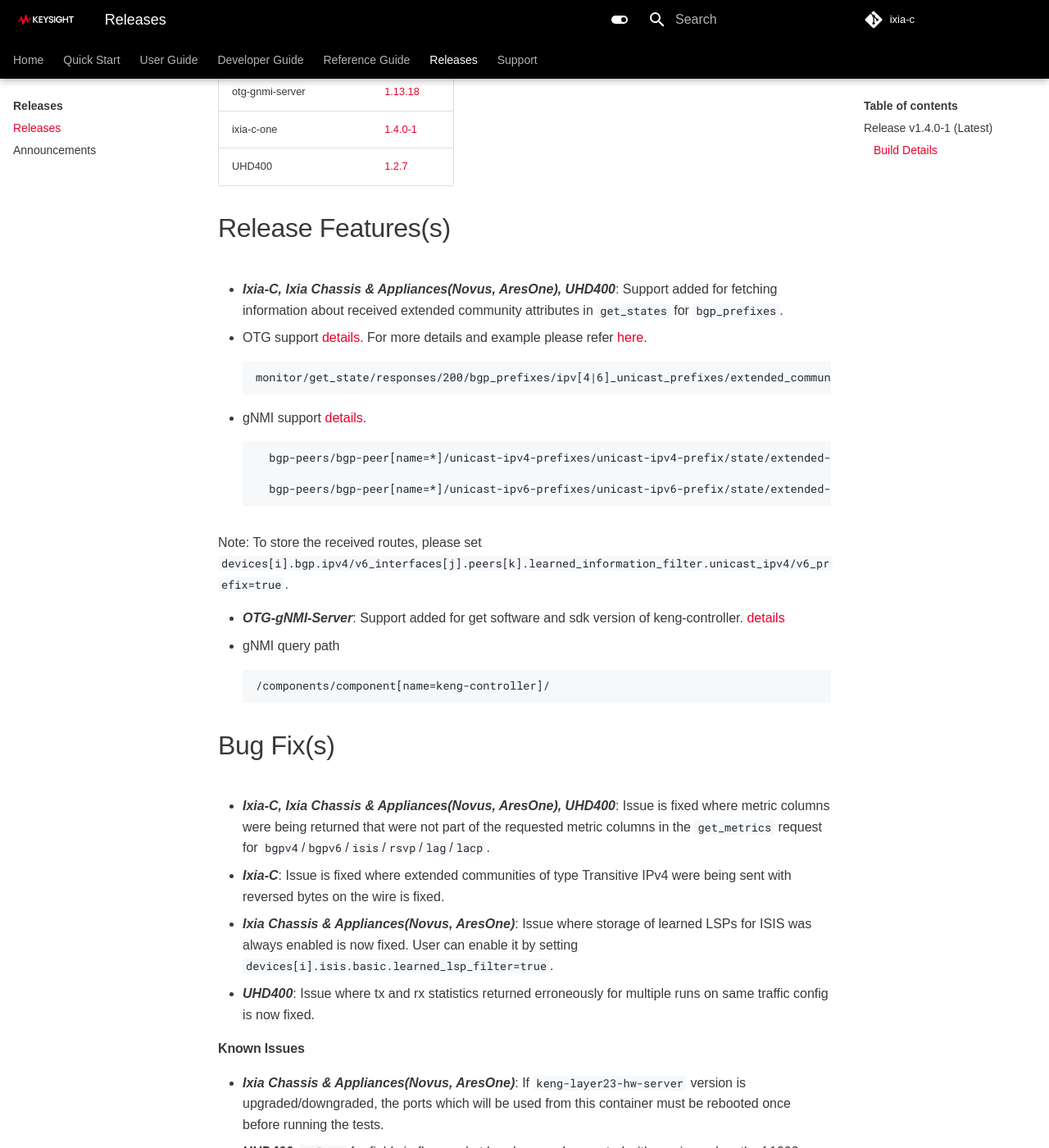
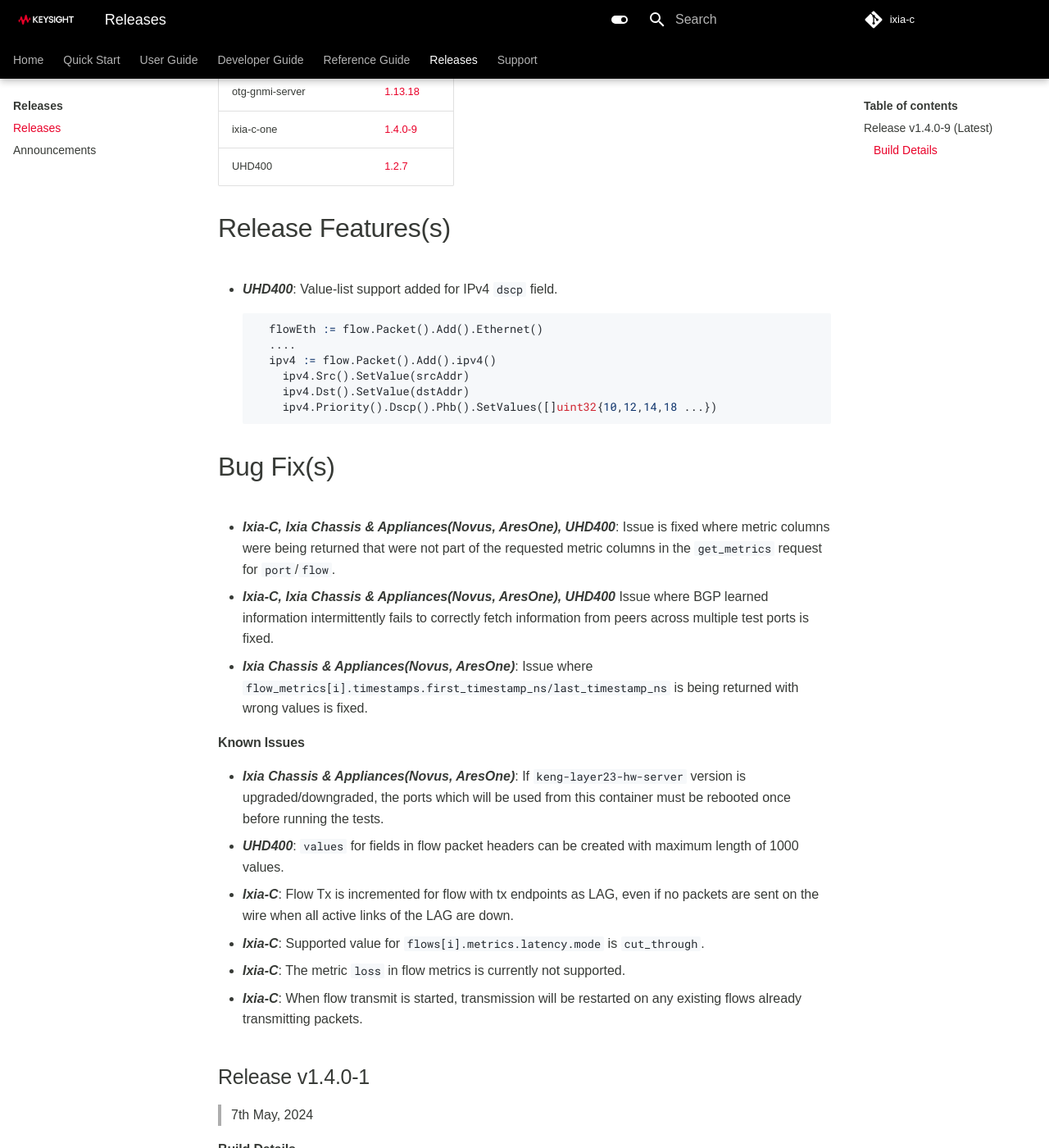
Before and after one commit to open-traffic-generator/ixia-c, an MkDocs documentation site: the page built from docs/releases.md, in a window 1280 px wide and 1400 px high, scrolled down 727 px. Shown: the whole window at 82% size. Built offline with MkDocs 1.6.1 and Material for MkDocs 9.7.7, drawn with Linux system fonts in a browser that asks for light colours; some web fonts are replaced; comment, search, counter and statistics services are not loaded; some of the changed text lies outside the part shown.

Commit message:
Release v1.4.0-9

````diff
--- a/deployments/k8s/components/images/kustomization.yaml
+++ b/deployments/k8s/components/images/kustomization.yaml
@@ -1,14 +1,14 @@
 apiVersion: kustomize.config.k8s.io/v1alpha1
 kind: Component
 
-# Release: https://github.com/open-traffic-generator/ixia-c/releases/tag/v1.4.0-1
+# Release: https://github.com/open-traffic-generator/ixia-c/releases/tag/v1.4.0-9
 images:
   - name: keng-controller
     newName: ghcr.io/open-traffic-generator/keng-controller
-    newTag: "1.4.0-1"
+    newTag: "1.4.0-9"
   - name: otg-gnmi-server
     newName: ghcr.io/open-traffic-generator/otg-gnmi-server
     newTag: "1.13.18"
   - name: ixia-c-traffic-engine
     newName: ghcr.io/open-traffic-generator/ixia-c-traffic-engine
-    newTag: "1.6.0.167"
+    newTag: "1.8.0.3"
--- a/docs/releases.md
+++ b/docs/releases.md
@@ -1,6 +1,54 @@
 # Ixia-c Release Notes and Version Compatibility
 
-## Release  v1.4.0-1 (Latest)
+## Release  v1.4.0-9 (Latest)
+> 17th May, 2024
+
+#### Build Details
+
+| Component                     | Version       |
+|-------------------------------|---------------|
+| Open Traffic Generator API    | [1.4.0](https://redocly.github.io/redoc/?url=https://raw.githubusercontent.com/open-traffic-generator/models/v1.4.0/artifacts/openapi.yaml)         |
+| snappi                        | [1.4.0](https://pypi.org/project/snappi/1.4.0)        |
+| gosnappi                      | [1.4.0](https://pkg.go.dev/github.com/open-traffic-generator/snappi/gosnappi@v1.4.0)        |
+| keng-controller               | [1.4.0-9](https://github.com/orgs/open-traffic-generator/packages/container/package/keng-controller)    |
+| ixia-c-traffic-engine         | [1.8.0.3](https://github.com/orgs/open-traffic-generator/packages/container/package/ixia-c-traffic-engine)       |
+| keng-app-usage-reporter       | [0.0.1-52](https://github.com/orgs/open-traffic-generator/packages/container/package/keng-app-usage-reporter)      |
+| ixia-c-protocol-engine        | [1.00.0.379](https://github.com/orgs/open-traffic-generator/packages/container/package/ixia-c-protocol-engine)    |
+| keng-layer23-hw-server        | [1.4.0-3](https://github.com/orgs/open-traffic-generator/packages/container/package/keng-layer23-hw-server)    |
+| keng-operator                 | [0.3.28](https://github.com/orgs/open-traffic-generator/packages/container/package/keng-operator)        |
+| otg-gnmi-server               | [1.13.18](https://github.com/orgs/open-traffic-generator/packages/container/package/otg-gnmi-server)         |
+| ixia-c-one                    | [1.4.0-9](https://github.com/orgs/open-traffic-generator/packages/container/package/ixia-c-one/)         |
+| UHD400                        | [1.2.7](https://downloads.ixiacom.com/support/downloads_and_updates/public/UHD400/1.2/1.2.7/artifacts.tar)         |
+
+
+# Release Features(s)
+* <b><i>UHD400</i></b>: Value-list support added for IPv4 `dscp` field.
+  ```go
+    flowEth := flow.Packet().Add().Ethernet()
+    ....
+    ipv4 := flow.Packet().Add().ipv4()
+      ipv4.Src().SetValue(srcAddr)
+      ipv4.Dst().SetValue(dstAddr)
+      ipv4.Priority().Dscp().Phb().SetValues([]uint32{10,12,14,18 ...})
+  ```
+
+
+# Bug Fix(s)
+* <b><i>Ixia-C, Ixia Chassis & Appliances(Novus, AresOne), UHD400</i></b>: Issue is fixed where metric columns were being returned that were not part of the requested metric columns in the `get_metrics` request for `port`/`flow`.
+* <b><i>Ixia-C, Ixia Chassis & Appliances(Novus, AresOne), UHD400</i></b> Issue where BGP learned information intermittently fails to correctly fetch information from peers across multiple test ports is fixed.
+* <b><i>Ixia Chassis & Appliances(Novus, AresOne)</i></b>: Issue where `flow_metrics[i].timestamps.first_timestamp_ns/last_timestamp_ns` is being returned with wrong values is fixed.
+
+
+
+#### Known Issues
+* <b><i>Ixia Chassis & Appliances(Novus, AresOne)</i></b>: If `keng-layer23-hw-server` version is upgraded/downgraded, the ports which will be used from this container must be rebooted once before running the tests.
+* <b><i>UHD400</i></b>: `values` for fields in flow packet headers can be created with maximum length of 1000 values.
+* <b><i>Ixia-C</i></b>: Flow Tx is incremented for flow with tx endpoints as LAG, even if no packets are sent on the wire when all active links of the LAG are down.
+* <b><i>Ixia-C</i></b>: Supported value for `flows[i].metrics.latency.mode` is `cut_through`.
+* <b><i>Ixia-C</i></b>: The metric `loss` in flow metrics is currently not supported.
+* <b><i>Ixia-C</i></b>: When flow transmit is started, transmission will be restarted on any existing flows already transmitting packets.
+
+## Release  v1.4.0-1
 > 7th May, 2024
 
 #### Build Details
````
Also changed, not shown: deployments/k8s/network-emulation/readme.md (+4 -4 lines), docs/deployments-kne.md (+9 -9 lines), docs/news.md (+4 -0 lines), docs/tests-chassis-app.md (+2 -2 lines), readme.md (+1 -1 lines), 1 other file.
